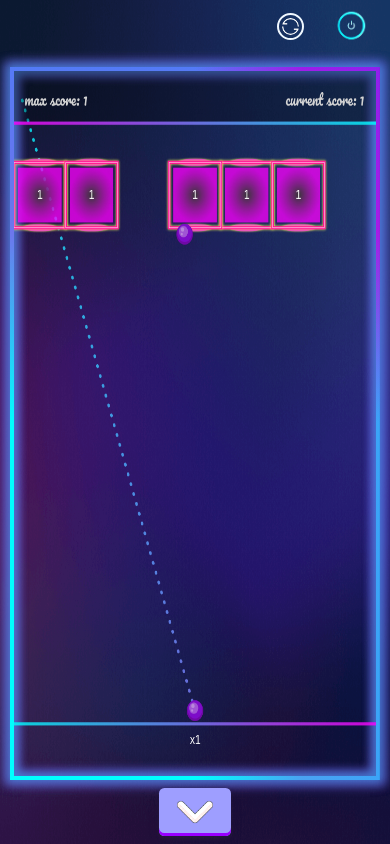
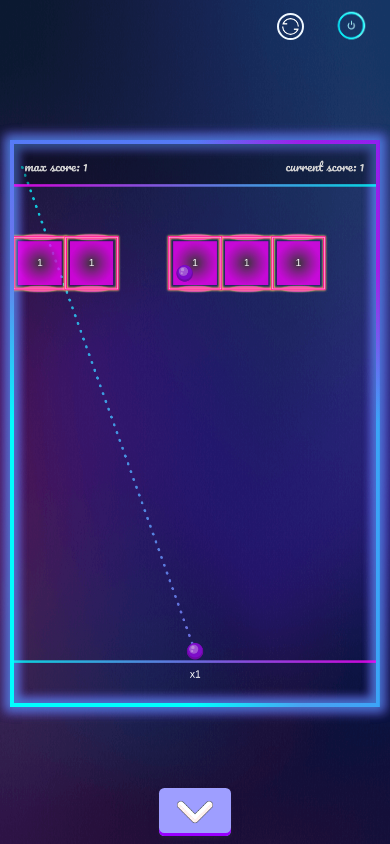
Before and after one commit to talentservice129/smash, a plain HTML site: page game.html in a window 390 px wide. Drawn offline with nearby package versions, Linux system fonts and the light colour scheme.

Commit message:
responsive

```diff
--- a/game.html
+++ b/game.html
@@ -110,11 +110,12 @@
       }
 
       canvas {
-        max-width: 95%;
-        height: calc(100% - 131px);
-        margin: 0 auto;
+        width: 95%;
+        max-height: calc(100% - 131px);
+        margin: auto;
         display: block;
         position: relative;
+        object-fit: contain;
         /* background-color: rgb(0 0 0 / 83%); */
         /* border-image: linear-gradient(0deg,#00FFFF 50%,#00FFFF 20%, #B818E0,#9544E6) 30; */
         box-shadow: inset 0 0 10px 5px #00ffff69, 0 0 10px 5px #00ffff69,
@@ -173,6 +174,7 @@
       }
 
       .control {
+        display: flex;
         width: 100%;
         justify-content: center;
         align-items: center;
@@ -1616,7 +1618,7 @@
 
         display(state) {
           this.bricks.forEach((brick) => {
-            // brick.update(state);
+            brick.update(state); // Move down after fire
             brick.display(state);
           });
 
@@ -1854,15 +1856,16 @@
             this.addBallsAndBricks();
           }
 
-          this.bricks.bricks.forEach((brick) => {
-            brick.y += 0.2;
-          });
+          // Slowly down the bricks
+          // this.bricks.bricks.forEach((brick) => {
+          //   brick.y += 0.2;
+          // });
 
           if (this.state.brickMoving && this.balls.allStopped) {
-            // if (!this.bricks.shouldSlideDown(this.state)) {
+            if (!this.bricks.shouldSlideDown(this.state)) { // Move Down after fire
               this.state.brickMoving = false;
               this.bonusBalls.removeHitBalls();
-            // }
+            }
           }
 
           if (this.bricks.hitBottom) {
```
